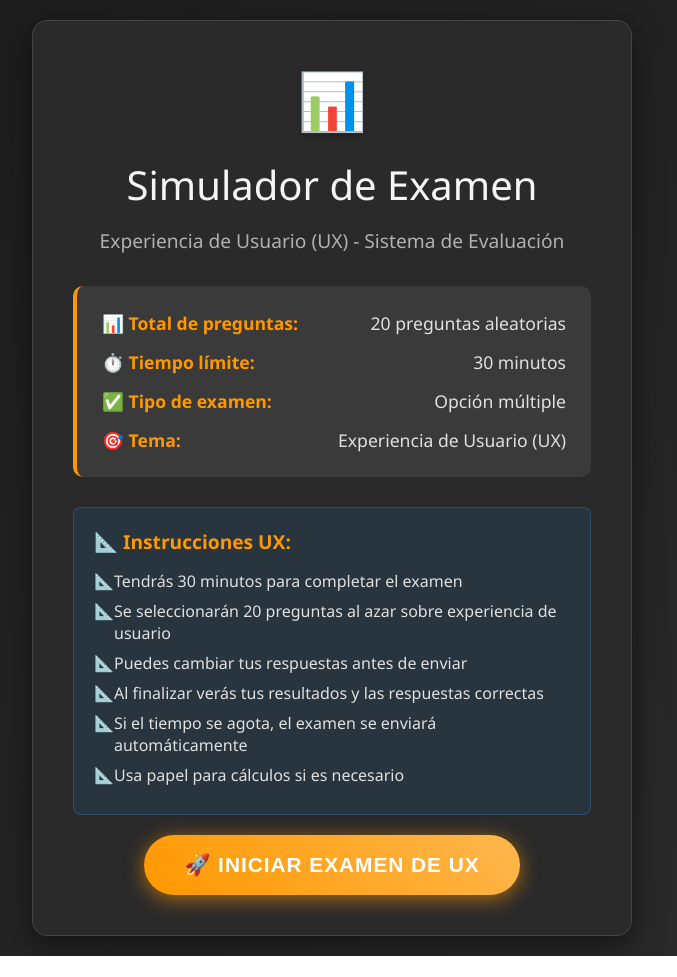
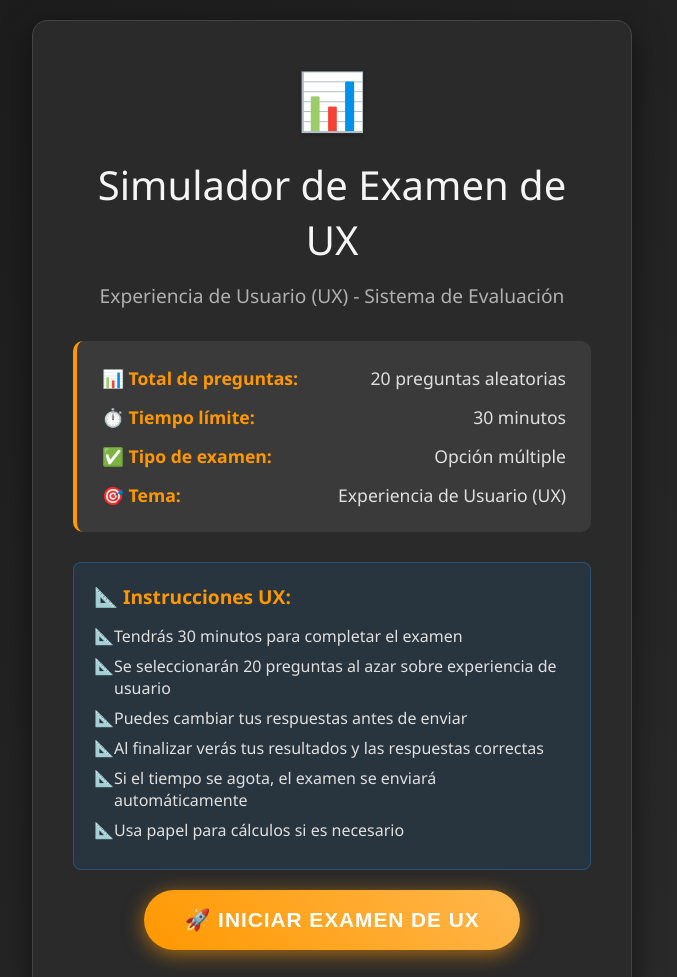
Before and after one commit to DanSan122/SimuladorExamen, a plain HTML site: page experiencia-usuario/index.html in a window 1280 px wide. Shown: the top 977 px of the page, without its empty margins (308-985 px from the left). Before the commit the page ends 956 px from the top, so only its background shows below. Drawn offline with Linux system fonts and the light colour scheme; a script that the page names is missing.

Commit message:
Ux cambio front

```diff
--- a/experiencia-usuario/index.html
+++ b/experiencia-usuario/index.html
@@ -193,7 +193,7 @@
 <body>
     <div class="container">
         <div class="logo">📊</div>
-        <h1>Simulador de Examen</h1>
+        <h1>Simulador de Examen de UX</h1>
         <p class="subtitle">Experiencia de Usuario (UX) - Sistema de Evaluación</p>
 
         <div class="info-box">
```
